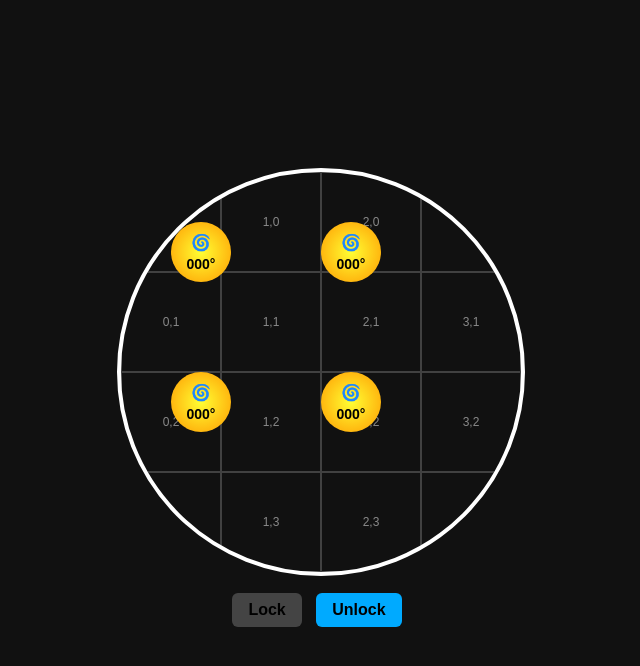
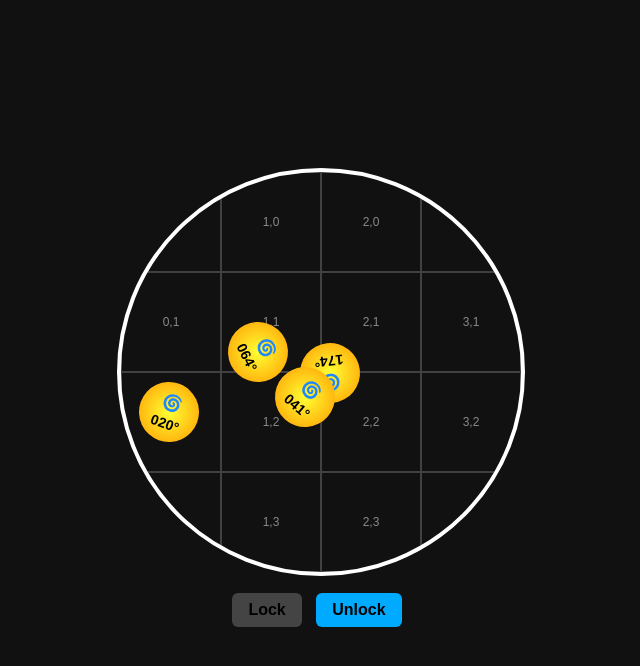
Before and after one commit to alexanderdfox/lockscreen, a plain HTML site: page index.html in a window 1280 px wide. Both pictures are taken after a click on the button "Lock". Shown: the whole page, without its empty margins (323-963 px from the left). Drawn offline with Linux system fonts and the light colour scheme.

Commit message:
Update index.html

```diff
--- a/index.html
+++ b/index.html
@@ -256,6 +256,7 @@ document.addEventListener('touchend', endDrag);
 
 // Lock button
 lockBtn.addEventListener('click', () => {
+  // Save combination
   combination = spinners.map(spinner => {
 	const x = spinner.offsetLeft + spinner.clientWidth/2;
 	const y = spinner.offsetTop + spinner.clientHeight/2;
@@ -263,10 +264,26 @@ lockBtn.addEventListener('click', () => {
 	const gridY = Math.floor(y / cellSize);
 	return {x: gridX, y: gridY, rotation: Math.round(spinner.currentRotation % 360)};
   });
-  alert('Combination saved for all 4 spinners!');
+
+  // Randomize spinner positions and rotations
+  spinners.forEach(spinner => {
+	const radius = circle.clientWidth/2 - spinner.clientWidth/2;
+	const angle = Math.random() * 2 * Math.PI;
+	const r = Math.random() * radius;
+	const centerX = circle.clientWidth/2 - spinner.clientWidth/2;
+	const centerY = circle.clientHeight/2 - spinner.clientHeight/2;
+	spinner.style.left = `${centerX + r * Math.cos(angle)}px`;
+	spinner.style.top = `${centerY + r * Math.sin(angle)}px`;
+	spinner.currentRotation = Math.floor(Math.random() * 360);
+	spinner.style.transform = `rotate(${spinner.currentRotation}deg)`;
+	spinner.querySelector('.degrees').textContent = `${('000' + spinner.currentRotation).slice(-3)}°`;
+  });
+
+  alert('Combination saved for all 4 spinners! They have been randomized.');
   unlockBtn.disabled = false;
   lockBtn.disabled = true;
 });
+
 
 // Unlock button (exact degrees)
 unlockBtn.addEventListener('click', () => {
```
